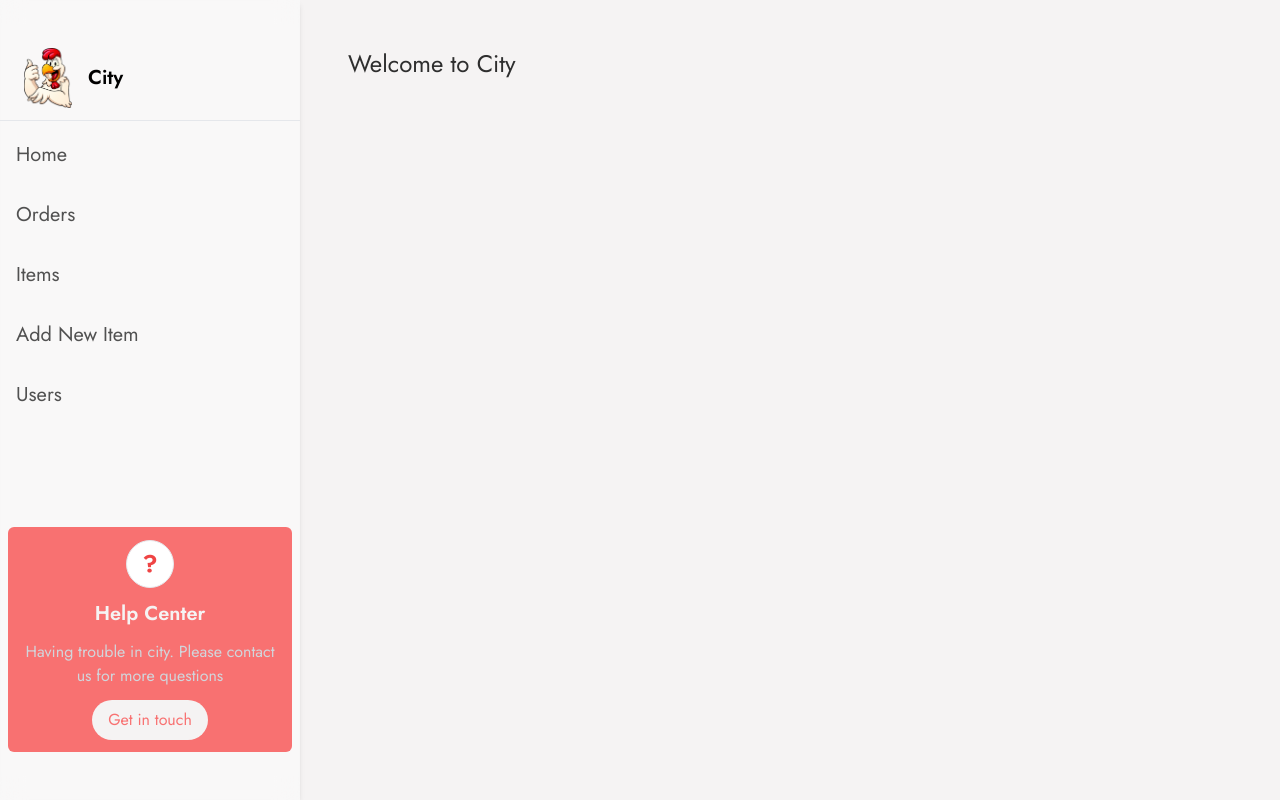
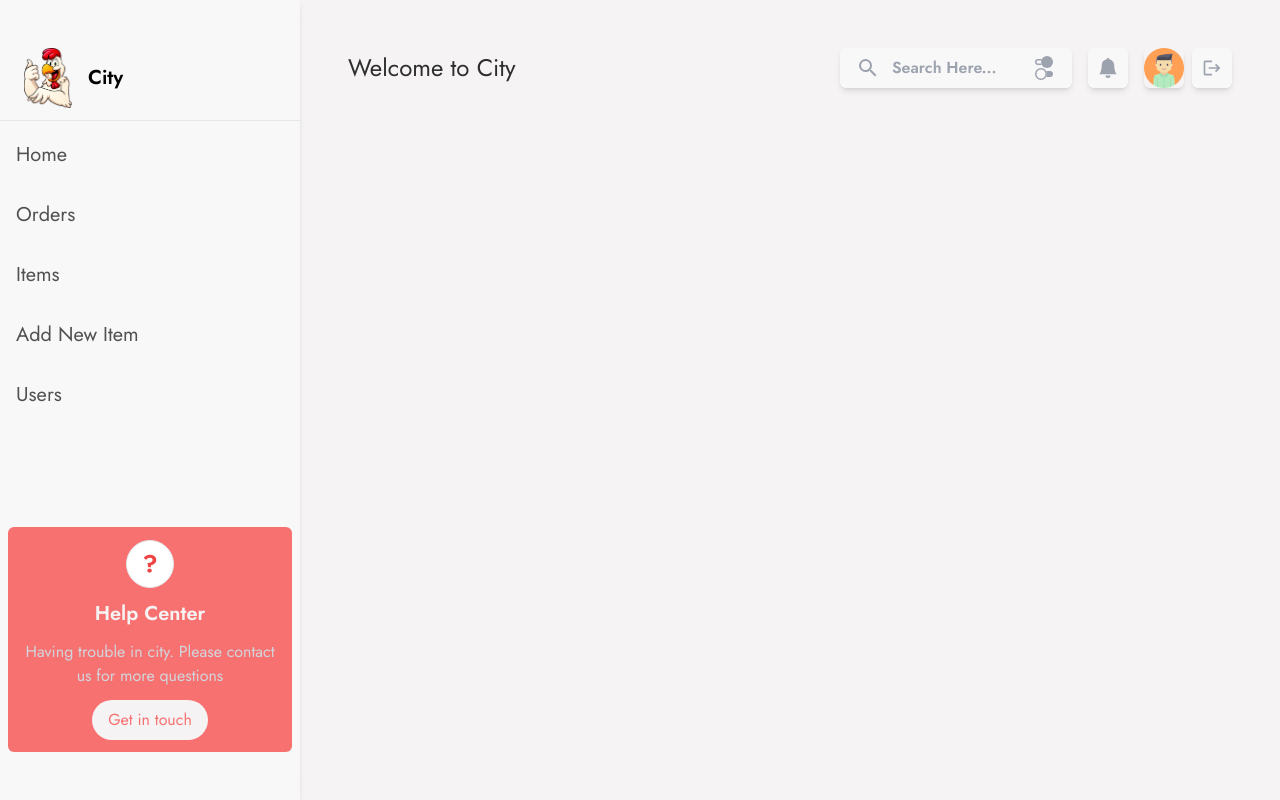
Before and after one commit to dbusko/CW-FoodOrderApp, a React (Create React App) app in the folder client/: page /dashboard in a window 1280 px wide. Built offline with nearby package versions, Linux system fonts and the light colour scheme; no server answers.

Commit message:
Upgrade: Dashboard v.2

```diff
--- a/client/src/components/DBHeader.jsx
+++ b/client/src/components/DBHeader.jsx
@@ -1,15 +1,74 @@
 import React from "react";
-import { useSelector } from "react-redux";
+import { useDispatch, useSelector } from "react-redux";
+import {
+  BsFillBellFill,
+  BsToggles2,
+  MdLogout,
+  MdSearch,
+} from "../assets/icons";
+import { motion } from "framer-motion";
+import { buttonClick } from "../animations";
+import { Avatar } from "../assets";
+import { getAuth } from "firebase/auth";
+import { useNavigate } from "react-router-dom";
+import { setUserNull } from "../context/actions/userActions";
+import { app } from "../config/firebase.config";
 
 const DBHeader = () => {
+  const firebaseAuth = getAuth(app);
+  const navigate = useNavigate();
+  const dispatch = useDispatch();
+  const signOut = () => {
+    firebaseAuth
+      .signOut()
+      .then(() => {
+        dispatch(setUserNull());
+        navigate("/login", { replace: true });
+      })
+      .catch((err) => console.log(err));
+  };
   const user = useSelector((state) => state.user);
   return (
     <div className="w-full flex items-center justify-between gap-3">
       <p className="text-2xl text-headingColor">
         Welcome to City
-        {user?.name && <span className="block text-base text-gray-500">{`Hello ${user?.name}...!`}</span>}
+        {user?.name && (
+          <span className="block text-base text-gray-500">{`Hello ${user?.name}...!`}</span>
+        )}
       </p>
-
+      <div className="flex items-center justify-center gap-4">
+        <div className="flex items-center justify-center gap-3 px-4 py-2 bg-lightOverlay backdrop-blur-md rounded-md shadow-md">
+          <MdSearch className="text-gray-400 text-2xl" />
+          <input
+            className="border-none outline-none bg-transparent w-32 text-base font-semibold text-textColor"
+            type="text"
+            placeholder="Search Here..."
+          />
+          <BsToggles2 className="text-gray-400 text-2xl" />
+        </div>
+        <motion.div
+          {...buttonClick}
+          className="w-10 h-10 rounded-md cursor-pointer bg-lightOverlay backdrop-blur-md shadow-md flex items-center justify-center"
+        >
+          <BsFillBellFill className="text-gray-400 text-xl" />
+        </motion.div>
+        <div className="flex items-center justify-center gap-2">
+          <div className="w-10 h-10 rounded-md shadow-md cursor-pointer overflow-hidden">
+            <motion.img
+              className="w-full h-full object-cover"
+              src={user?.picture ? user?.picture : Avatar}
+              whileHover={{ scale: 1.15 }}
+              referrerPolicy="no-referrer"
+            />
+          </div>
+          <motion.div
+            className="w-10 h-10 rounded-md cursor-pointer bg-lightOverlay backdrop-blur-md shadow-md flex items-center justify-center"
+            onClick={signOut}
+          >
+            <MdLogout className="text-gray-400 text-xl" />
+          </motion.div>
+        </div>
+      </div>
     </div>
   );
 };
```
